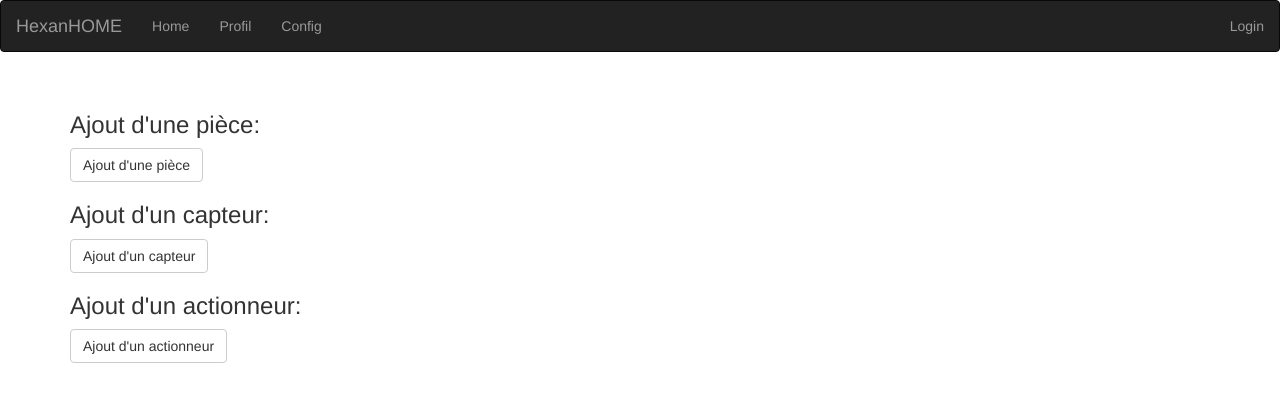
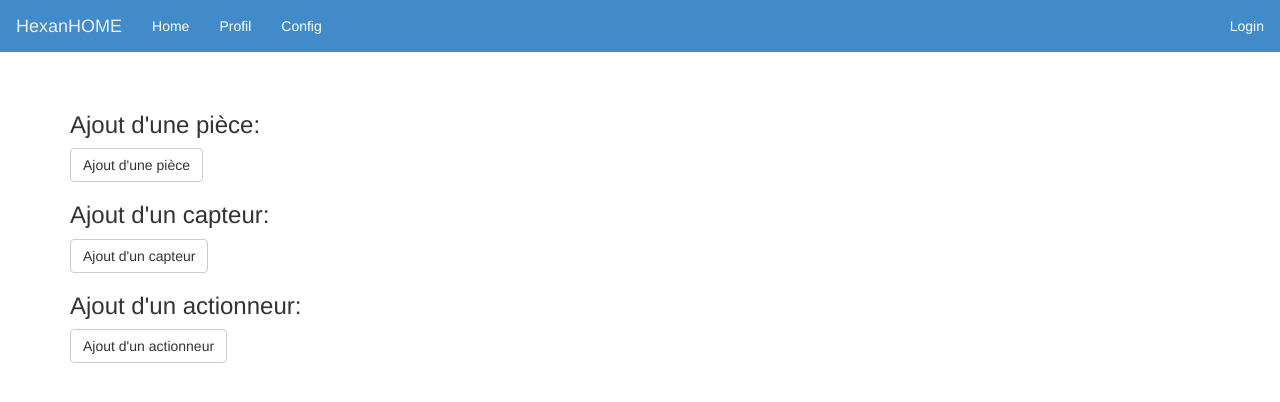
Before and after one commit to jdugue/ghome, a Django app: template webghome/hexanhome/templates/hexanhome/config.html in a window 1280 px wide. Shown: the top 402 px of the page. Run offline with Django 3.2, Linux system fonts and the light colour scheme; the template is opened without the code that fills it, so the values that code supplies are empty; some libraries are stand-ins or nearby versions.

Commit message:
Change color navbar

```diff
--- a/webghome/hexanhome/static/hexanhome/css/bootstrap-extensions.css
+++ b/webghome/hexanhome/static/hexanhome/css/bootstrap-extensions.css
@@ -81,3 +81,20 @@
     left:4px;
     background:#db3f02;
 }
+
+.navbar-custom {
+    background-color:#428bca;
+    color:#ffffff;
+    border-radius:0;
+}
+
+.navbar-custom .navbar-nav > li > a {
+    color:#fff;
+}
+.navbar-custom .navbar-nav > .active > a, .navbar-nav > .active > a:hover, .navbar-nav > .active > a:focus {
+    color: #ffffff;
+    background-color:transparent;
+}
+.navbar-custom .navbar-brand {
+    color:#eeeeee;
+}
--- a/webghome/hexanhome/templates/menu.html
+++ b/webghome/hexanhome/templates/menu.html
@@ -1,5 +1,5 @@
 
-<nav class="navbar navbar-inverse" role="navigation">
+<nav class="navbar navbar-custom" role="navigation">
   <!-- Brand and toggle get grouped for better mobile display -->
   <div class="navbar-header">
     <button type="button" class="navbar-toggle" data-toggle="collapse" data-target="#bs-example-navbar-collapse-1">
```
Also changed, not shown: webghome/hexanhome/templates/hexanhome/AjoutCapteur.html (+4 -12 lines), webghome/hexanhome/templates/hexanhome/piece.html (+4 -6 lines), webghome/hexanhome/views.py (+4 -3 lines).
